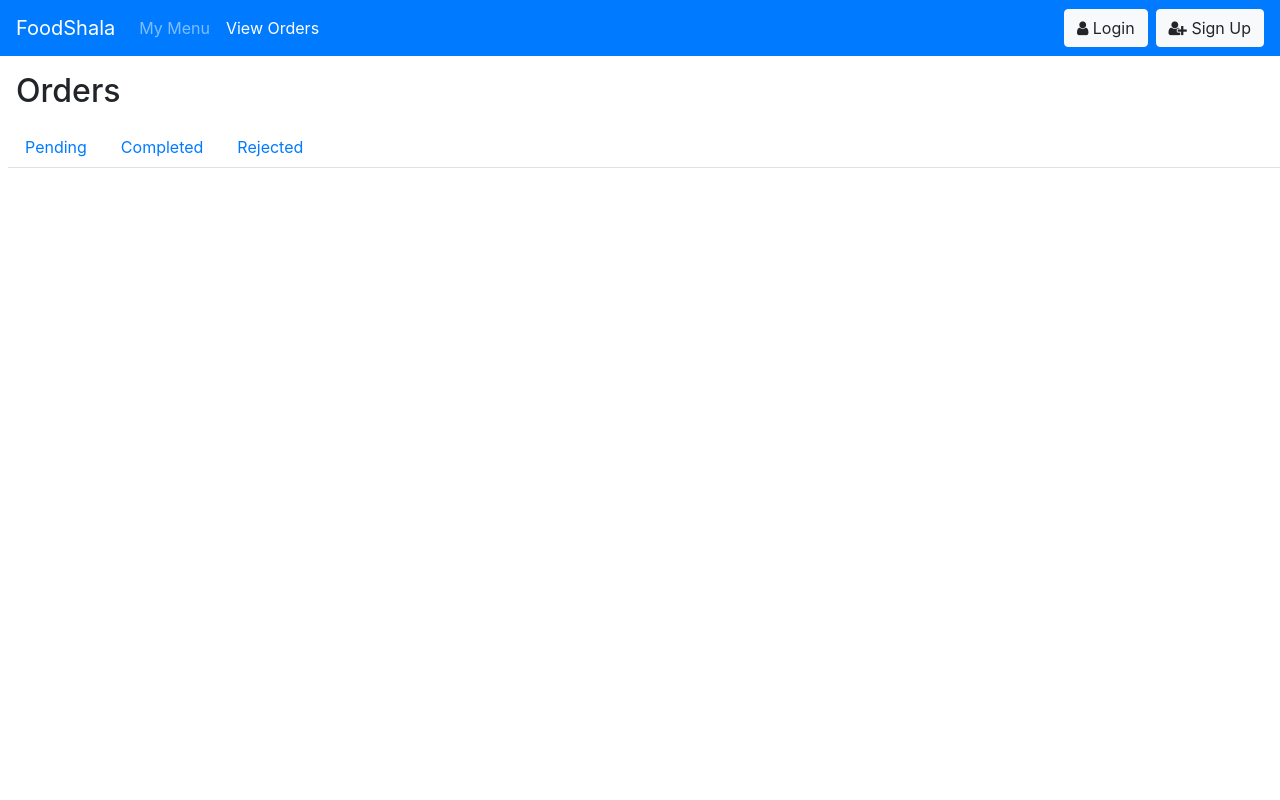
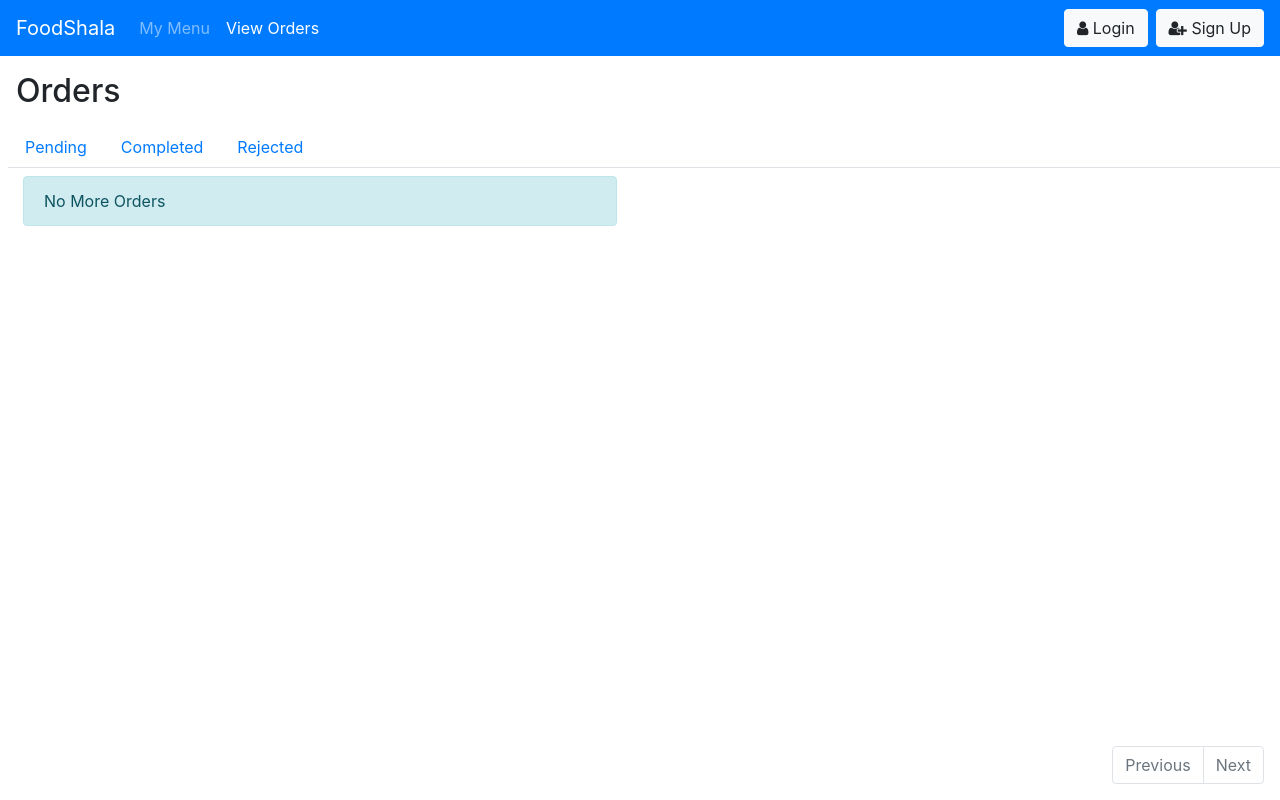
Before and after one commit to NavonilDas/FoodShala, a CodeIgniter app: the page made by application/views/resturant_orders.php in a window 1280 px wide. Run offline with CodeIgniter, Linux system fonts and the light colour scheme; data that the repository does not hold is empty.

Commit message:
Change Status of order

```diff
--- a/application/controllers/AddMenu.php
+++ b/application/controllers/AddMenu.php
@@ -44,9 +44,8 @@ class AddMenu extends CI_Controller {
 
 		if ( ! $this->upload->do_upload( 'thumbnail' ) ) {
 				$error = array( 'error' => $this->upload->display_errors() );
-
-				// $this->load->view('upload_form', $error);
 				print_r( $error );
+				// TODO: Handle Error
 		} else {
 			$this->load->model( 'Menu' );
 			$data               = $this->upload->data();
--- a/application/views/resturant_orders.php
+++ b/application/views/resturant_orders.php
@@ -10,6 +10,9 @@
 		border-radius: 50%;
 		background-color: #f6f6f6;
 		position: relative;
+	}
+	.h-fit{
+		height:fit-content;
 	}
 </style>
 
@@ -77,6 +80,13 @@
 
 <div class="row" style="margin: 0 0 60px 0;">
 	<div class="col-md-6 my-orders">
+
+		<?php if ( count( $orders ) < 1 ) { ?>
+			<div class="alert alert-info m-2" role="alert">
+				No More Orders
+			</div>
+		<?php } ?>
+
 		<?php
 		foreach ( $orders as $item ) {
 			?>
@@ -90,17 +100,29 @@
 					<h6 class="card-subtitle mb-2 text-muted">Rs. <?php echo $item->price * $item->quantity; ?></h6>
 
 					<span>Quantity <?php echo $item->quantity; ?></span>
-					<div class="d-flex">
+					<div class="d-flex mt-2">
 						<h6 class="card-subtitle mb-2 text-muted mt-auto" data-time="<?php echo $item->created_at; ?>"></h6>
-						<?php if ( $item->status === 'Pending' ) { ?>
-							<a href="<?php echo base_url() . 'cart/delete/' . $item->id; ?>" class="btn btn-success ml-auto">Complete</a>
-							<a href="<?php echo base_url() . 'cart/delete/' . $item->id; ?>" class="btn btn-danger ml-2">Reject</a>
+						<?php
+						if ( $item->status === 'Pending' ) {
+							$front_url = base_url() . 'orders/status/' . $item->id . '/';
+							?>
+							<a href="<?php echo $front_url . 'Completed'; ?>" class="btn btn-success ml-auto h-fit">Complete</a>
+							<a href="<?php echo $front_url . 'Rejected'; ?>" class="btn btn-danger ml-2 h-fit">Reject</a>
 						<?php } ?>
 					</div>
 				</div>
 			</div>
 		<?php } ?>
 	</div>
+</div>
+
+<div class="d-flex mr-3 fixed-bottom">
+	<nav class="ml-auto">
+		<ul class="pagination">
+			<li class="page-item <?php echo ( $page_no <= 1 ) ? 'disabled' : ''; ?>"><a class="page-link" href="?page=<?php echo $page_no - 1; ?>">Previous</a></li>
+			<li class="page-item <?php echo ( count( $orders ) < 15 ) ? 'disabled' : ''; ?>"><a class="page-link" href="?page=<?php echo $page_no + 1; ?>">Next</a></li>
+		</ul>
+	</nav>
 </div>
 
 <script src="https://cdnjs.cloudflare.com/ajax/libs/moment.js/2.29.1/moment.min.js"></script>
```
Also changed, not shown: application/controllers/Orders.php (+21 -0 lines), application/models/OrderModel.php (+26 -3 lines).
